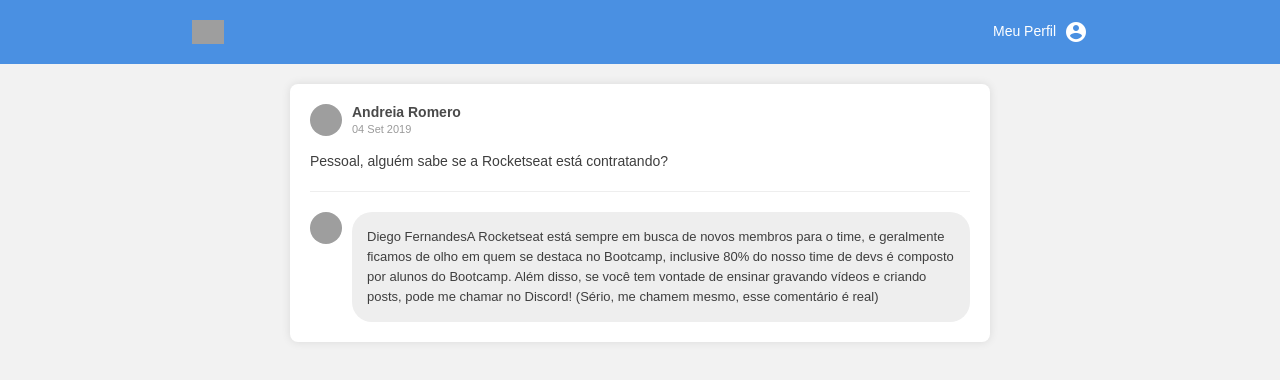
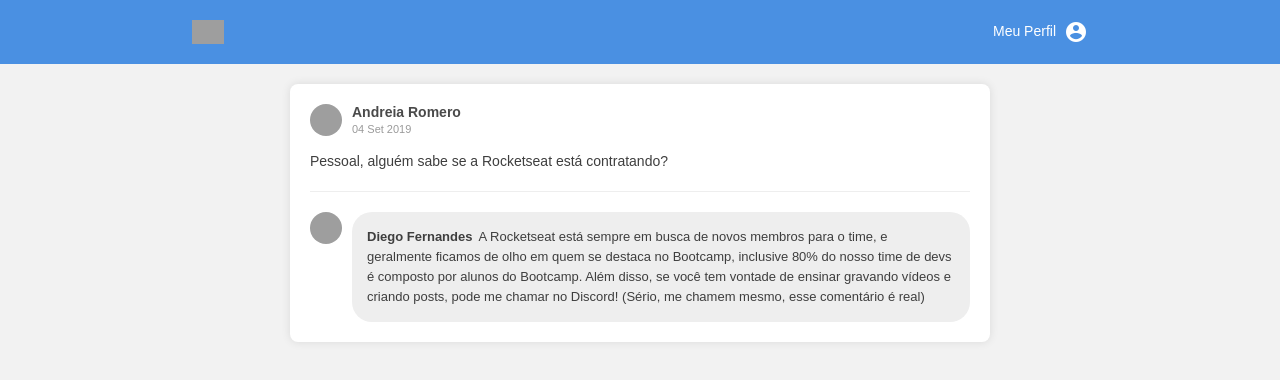
Before and after one commit to iarlenaquiles/facebook-reactjs, a React app: page / in a window 1280 px wide. Shown: the top 380 px of the page. Built offline with nearby package versions, Linux system fonts and the light colour scheme; grey boxes are pictures that could not be loaded.

Commit message:
criando css do comments

```diff
--- a/src/App.css
+++ b/src/App.css
@@ -120,3 +120,8 @@ nav > div i {
   padding: 15px;
   font-size: 13px;
 }
+
+.comment span {
+  font-weight: bold;
+  margin-right: 6px;
+}
```
